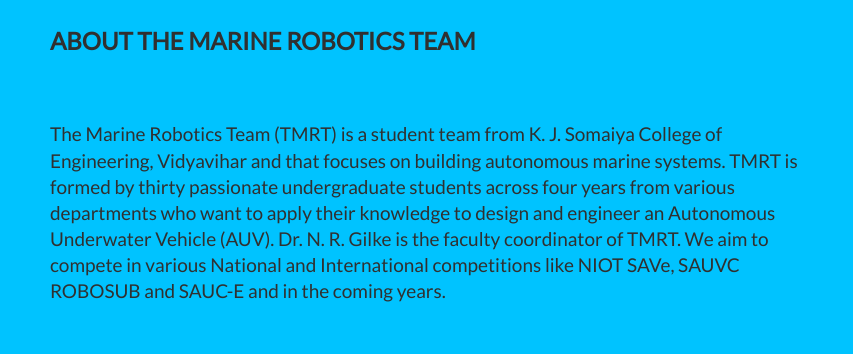
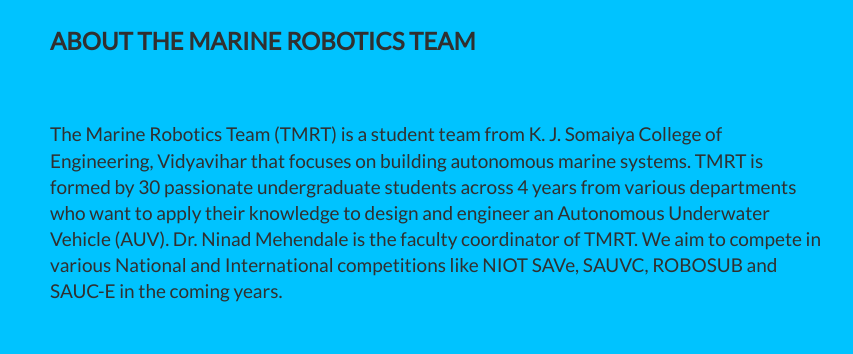
Before and after one commit to Aatmaj-Zephyr/TMRT-Website-2021-22, a plain HTML site: page index.html in a window 1280 px wide. Shown: the part 900-1254 px from the top of the page, 0-853 px from the left. Drawn offline with nearby package versions, Linux system fonts and the light colour scheme.

Commit message:
Update index.html

```diff
--- a/index.html
+++ b/index.html
@@ -504,7 +504,7 @@
         <div class="collapse navbar-collapse" id="myNavbar">
           <ul class="nav navbar-nav navbar-right">
             <li><a href="#about">ABOUT</a></li>
-            <li><a href="#sponsers">SPONSERS</a></li>
+            <li><a href="#sponsers">SPONSORS</a></li>
             <li><a href="#gallery">GALLERY</a></li>
             <li><a href="#contact">CONTACT</a></li>
           </ul>
@@ -538,14 +538,14 @@
           <br />
           <h4>
             The Marine Robotics Team (TMRT) is a student team from K. J. Somaiya
-            College of Engineering, Vidyavihar and that focuses on building
-            autonomous marine systems. TMRT is formed by thirty passionate
-            undergraduate students across four years from various departments
+            College of Engineering, Vidyavihar that focuses on building
+            autonomous marine systems. TMRT is formed by 30 passionate
+            undergraduate students across 4 years from various departments
             who want to apply their knowledge to design and engineer an
-            Autonomous Underwater Vehicle (AUV). Dr. N. R. Gilke is the faculty
+            Autonomous Underwater Vehicle (AUV). Dr. Ninad Mehendale is the faculty
             coordinator of TMRT. We aim to compete in various National and
-            International competitions like NIOT SAVe, SAUVC ROBOSUB and SAUC-E
-            and in the coming years.
+            International competitions like NIOT SAVe, SAUVC, ROBOSUB and SAUC-E
+            in the coming years.
           </h4>
           <br />
           <br /><a href="#contact"
```
